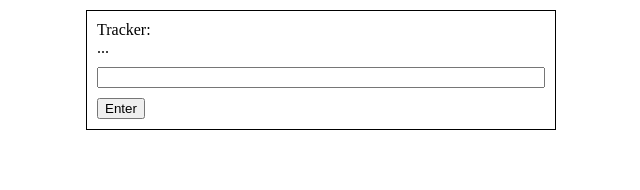
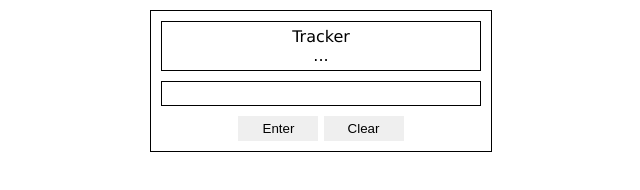
Before and after one commit to leoluizchavez/adder-tracker, a plain HTML site: page index.html in a window 1280 px wide. Shown: the whole page, without its empty margins (319-959 px from the left). Drawn offline with Linux system fonts and the light colour scheme.

Commit message:
Improved app design and added clear button

```diff
--- a/index.html
+++ b/index.html
@@ -9,9 +9,16 @@
 <body>
 
     <div class="box" id="box">
-        <div class="tracker" id="tracker-el"> Tracker: <br/> ... </div>
+        <div class="tracker" id="tracker-el"> Tracker <br/> ... </div>
         <input type="text" id="input-el">
-        <button id="enter-btn"> Enter </button>
+        <div class="btn-sec"></div>
+            <button id="enter-btn"> Enter </button>
+            <button id="clear-btn"> Clear </button>
+        </div>
+    </div>
+
+    <div class="save-el">
+        <ul class="save-list"> </ul>
     </div>
 
     <script src="index.js"></script>
--- a/index.js
+++ b/index.js
@@ -1,6 +1,7 @@
 const inputEl = document.getElementById("input-el")
 const trackerEl = document.getElementById("tracker-el")
 const enterBtn = document.getElementById("enter-btn")
+const clearBtn = document.getElementById("clear-btn")
 
 let adder = 0
 
@@ -10,9 +11,14 @@ enterBtn.addEventListener("click", function(){
     if(!isNaN(input)){
         adder += input
         inputEl.value = ""
-        trackerEl.innerHTML = `Tracker: <br/> ${adder} `
+        trackerEl.innerHTML = `Tracker <br/> ${adder} `
     } else {
         inputEl.value = ""
     }
 
 })
+
+clearBtn.addEventListener("dblclick", function(){
+    trackerEl.innerHTML = `Tracker <br/> ... `
+    inputEl.value = ""
+})
--- a/style.css
+++ b/style.css
@@ -2,15 +2,17 @@ body {
     margin: 0;
     padding: 0;
     box-sizing: border-box;
+    font-family: Verdana, Geneva, Tahoma, sans-serif;
 }
 
 .box{
     display: block;
-    width: 35%;
+    width: 25%;
     height: auto;
     border: 1px solid black;
     margin: 10px auto;
     padding: 10px;
+    text-align: center;
 
 }
 
@@ -18,4 +20,29 @@ body {
     width: 100%;
     box-sizing: border-box;
     margin: 10px 0;
+    border: 1px solid black;
+    outline: none;
+    padding: 4px 7px;
 }
+
+#input-el:focus{
+    border: 1px solid black;
+    outline: 1px solid black;
+    box-shadow: none;
+}
+
+.tracker {
+    padding: 5px;
+    border: 1px solid black;
+}
+
+button {
+    width: 25%;
+    border: none;
+    padding: 5px;
+}
+
+.btn-sec {
+    display: flex;
+    justify-content: center;
+}
```
